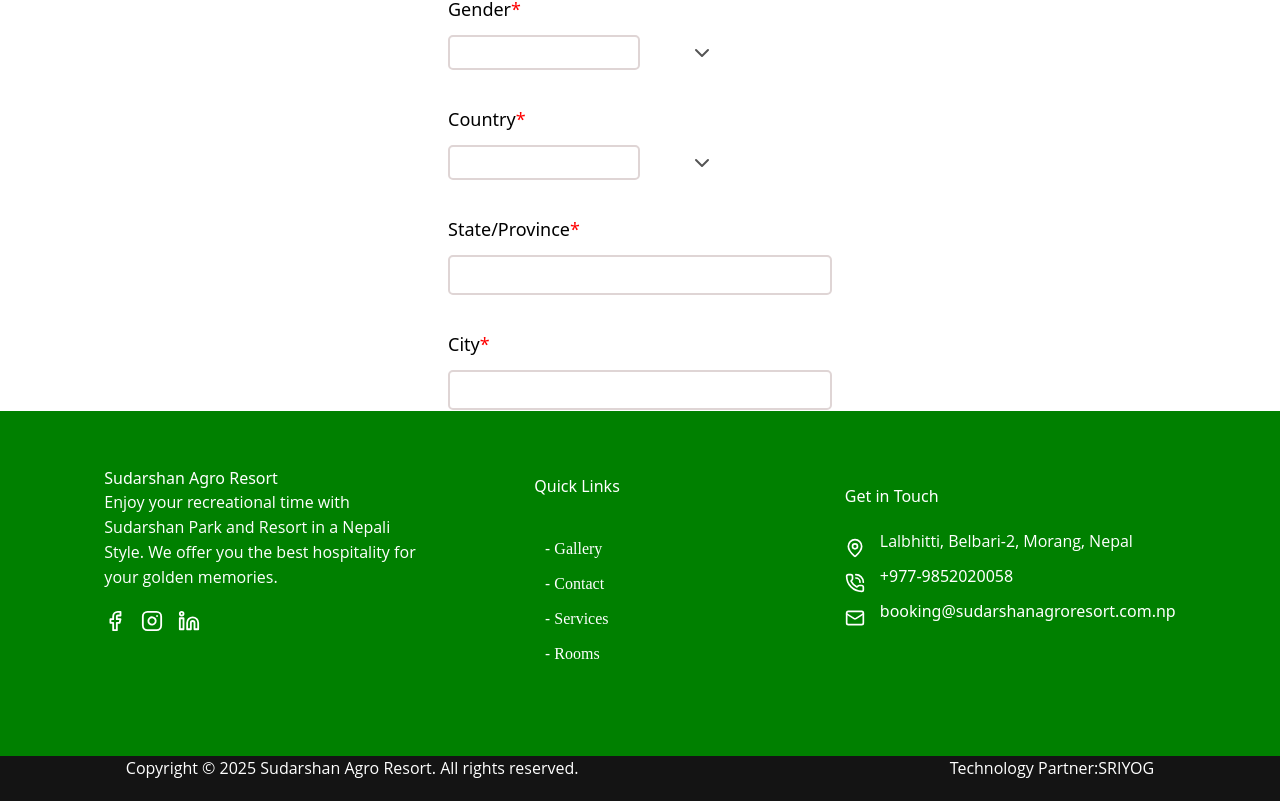
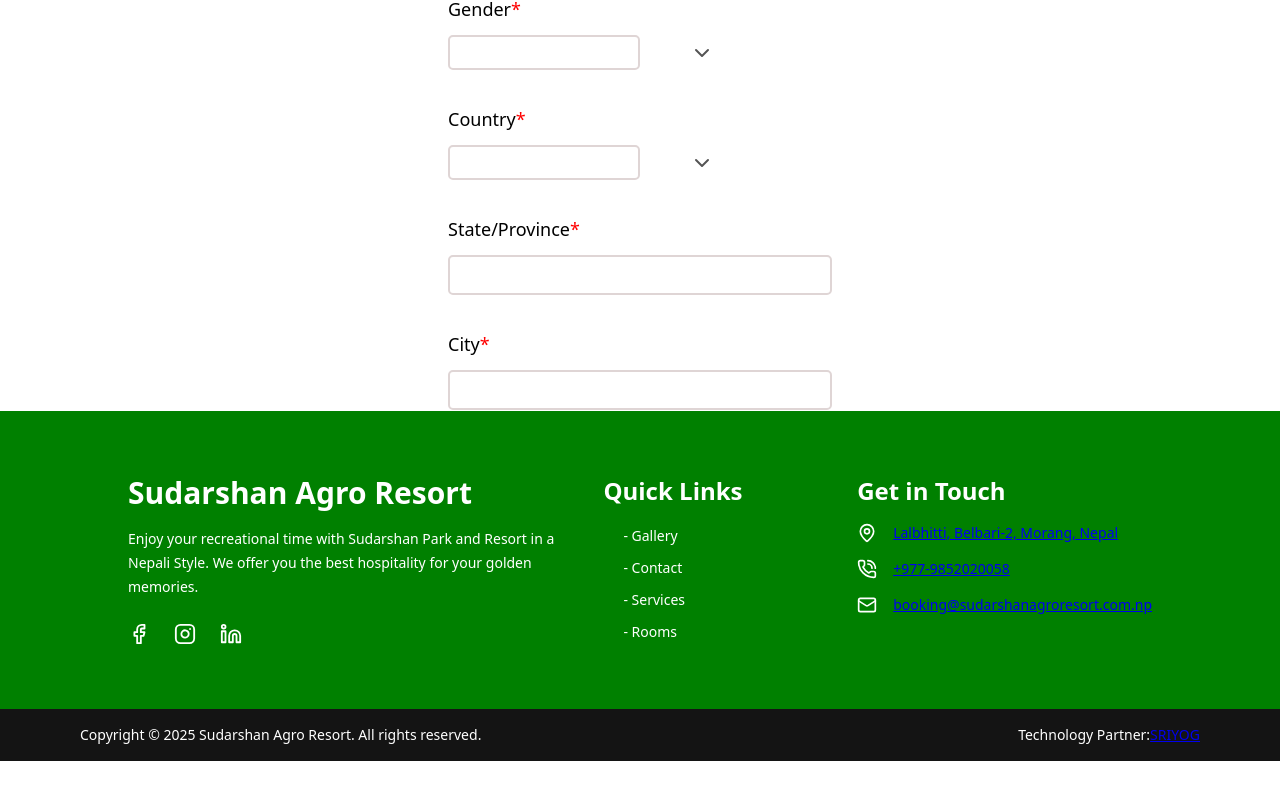
Before and after one commit to SRIYOGconsulting/sudarshanresort.com.np, a React (Vite) app: page /book in a window 1280 px wide. Shown: the part 715-1516 px from the top of the page. After the commit the page ends 1476 px from the top, so only its background shows below. Built offline with nearby package versions, Linux system fonts and the light colour scheme; a web font is replaced by a local one.

Commit message:
implemented tailwindcss in EnjoyAgro and Footer component

```diff
--- a/src/components/Footer.jsx
+++ b/src/components/Footer.jsx
@@ -1,21 +1,22 @@
 import { Link } from "react-router-dom";
-import style from '../styles/footer.module.css';
 import { Facebook, Instagram, Linkedin, Mail, MapPin, PhoneCall } from 'lucide-react';
 
 const Footer = () => {
   return (
-    <footer className={style.container_footer}>
+    <footer className="bg-[#008000] font-sans">
+      <div className="max-w-6xl mx-auto flex flex-col text-white">
         {/* Footer Hero Section */}
-      <div className={style.footer_hero_container}>
+        <div className="flex flex-col md:flex-row justify-between items-start gap-8 p-16">
           {/* About / Description */}
-        <div className={style.footer_header}>
-          <h1>Sudarshan Agro Resort</h1>
-          <p>
+          <div className="flex flex-col w-full md:w-2/3">
+            <div className="">
+              <h1 className="text-3xl font-semibold">Sudarshan Agro Resort</h1>
+              <p className="text-sm leading-6 mt-4">
                 Enjoy your recreational time with Sudarshan Park and Resort in a Nepali Style.
                 We offer you the best hospitality for your golden memories.
               </p>
               {/* Social Media Icons */}
-          <div className={style.social_media_icon_container}>
+              <div className="flex gap-6 mt-6">
                 <a
                   href="https://facebook.com"
                   target="_blank"
@@ -42,47 +43,48 @@
                 </a>
               </div>
             </div>
+          </div>
 
           {/* Quick Links */}
-        <div className={style.footer_nav}>
-          <h2>Quick Links</h2>
-          <ul className={style.dash_list}>
-            <li><Link className={style.nav_btn} to="/gallery">Gallery</Link></li>
-            <li><Link className={style.nav_btn} to="/contact">Contact</Link></li>
-            <li><Link className={style.nav_btn} to="/services">Services</Link></li>
-            <li><Link className={style.nav_btn} to="/rooms">Rooms</Link></li>
+          <div className="flex flex-col w-full md:w-1/3">
+            <h2 className="text-2xl font-semibold">Quick Links</h2>
+            <ul className="list-none pl-5 space-y-2 mt-4">
+              <li><Link className="text-white hover:text-[#0000EE] text-sm" to="/gallery">- Gallery</Link></li>
+              <li><Link className="text-white hover:text-[#0000EE] text-sm" to="/contact">- Contact</Link></li>
+              <li><Link className="text-white hover:text-[#0000EE] text-sm" to="/services">- Services</Link></li>
+              <li><Link className="text-white hover:text-[#0000EE] text-sm" to="/rooms">- Rooms</Link></li>
             </ul>
           </div>
 
           {/* Contact Info */}
-        <div className={style.container_contact_info}>
-          <h2>Get in Touch</h2>
-          <div className={style.location_container}>
-            <MapPin className={style.mappin} color="white" size={20} />
-            <p>Lalbhitti, Belbari-2, Morang, Nepal</p>
+          <div className="flex flex-col w-full md:w-1/3">
+            <h2 className="text-2xl font-semibold">Get in Touch</h2>
+            <div className="flex items-center gap-4 mb-4 mt-4">
+              <MapPin className="text-white" size={20} />
+              <a href="https://www.google.com/maps/dir//Sudarshan+Resort+Belbari+56600/@26.6581597,87.4082572,16z/data=!4m5!4m4!1m0!1m2!1m1!1s0x39ef658a3db38a5d:0xbfd3187bf701d864" target="_blank" className="text-[#0000EE] underline text-sm">Lalbhitti, Belbari-2, Morang, Nepal</a>
             </div>
-
-          <div className={style.phone_container}>
-            <PhoneCall className={style.mappin} color="white" size={20} />
-            <a href="tel:+9779852020058">+977-9852020058</a>
+            <div className="flex items-center gap-4 mb-4">
+              <PhoneCall className="text-white" size={20} />
+              <a href="tel:+9779852020058" className="text-[#0000EE] underline text-sm">+977-9852020058</a>
             </div>
-
-          <div className={style.mail_container}>
-            <Mail className={style.mappin} color="white" size={20} />
-            <a href="mailto:booking@sudarshanagroresort.com.np">
+            <div className="flex items-center gap-4 mb-4">
+              <Mail className="text-white" size={20} />
+              <a href="mailto:booking@sudarshanagroresort.com.np" className="text-[#0000EE] underline text-sm">
                 booking@sudarshanagroresort.com.np
               </a>
             </div>
           </div>
         </div>
+      </div>
 
       {/* Footer Bottom */}
-      <div className={style.container_bottom}>
-        <p>Copyright © 2025 Sudarshan Agro Resort. All rights reserved.</p>
-        <p>
+      <div className="bg-[#141414]">
+        <div className="max-w-6xl mx-auto flex flex-col md:flex-row justify-between items-center text-white p-4">
+          <p className="text-sm">Copyright © 2025 Sudarshan Agro Resort. All rights reserved.</p>
+          <p className="text-sm">
             Technology Partner:
             <a
-            className={style.pracas}
+              className="text-[#0000EE] underline"
               href="https://sriyog.com/"
               target="_blank"
               rel="noopener noreferrer"
@@ -91,6 +93,7 @@
             </a>
           </p>
         </div>
+      </div>
     </footer>
   );
 };
--- a/src/components/contact/contactContent/contactInfo.jsx
+++ b/src/components/contact/contactContent/contactInfo.jsx
@@ -11,7 +11,7 @@
         </div>
      <div className={style.contentWrapper}>
         <div className={style.sudarshanresort_header_line_wrapper}>
-        <h1>Sudarshan Agro Resort</h1>
+        <h2 className={style.h2}>Sudarshan Agro Resort</h2>
         <div className={style.line}></div>
         </div>
 
@@ -25,7 +25,7 @@
         </div>
 
          <div>
-            <h2>Email</h2>
+            <h2 className={style.h2}>Email</h2>
             <div className={style.icon_and_p_wrapper}>
             <Mail className={style.icon} />
             <p>booking@sudarshanagroresort.com.np</p>
@@ -34,7 +34,7 @@
         </div>
 
          <div>
-            <h2>Phone No.</h2>
+            <h2 className={style.h2}>Phone No.</h2>
             <div className={style.icon_and_p_wrapper}>
             <PhoneCall className={style.icon}  />
             <p>+977-9852020058</p>
--- a/src/styles/enjoyAgro.module.css
+++ /dev/null
@@ -1,119 +0,0 @@
-.hero {
-
-  width: 100%;
-  background-image:var(--bgImage);
-  background-size: cover;
-  background-position: center center;
-  background-attachment: fixed;  /* image stays fixed while scrolling */
-  overflow: hidden;
-
-}
-
-.overlay {
-  position: relative;
-  width: 100%;
-  height: 55vh;
-  display: flex;
-  flex-direction: column;
-  justify-content: center;
-  align-items: center;
-  background-color: rgba(0,0,0,0.4);
-  color: white;
-  text-align: center;
-  padding: 0 20px;
-}
-
-.overlay h1 {
-    font-size: 60px;
-    margin-bottom: 10px;
-    }
-.overlay h2 {
-    font-size: 64px;
-    margin-bottom: 20px;
-    font-weight: 100;
-    color: green;
-    }
-.overlay svg {
-
-    cursor: pointer;
-    transition: transform 0.3s;
- }
-.overlay svg:hover { transform: scale(1.2); }
-
-
-
-
-
-
-.hero_all_container{
-  position: relative;
-
-
-}
-.overlay5{
- position: fixed;
-  top: 0;
-  left: 0;
-  width: 100%;
-  height: 100vh;
-  background: rgba(0,0,0,0.7);
-  display: flex;
-  justify-content: center;
-  align-items: center;
-  z-index: 9999;
-}
-.frame_close_wrapper{
-  position:"relative";
-  display: flex;
-   margin-bottom: 25px;
-}
-
-.cross{
-  position:absolute;
-top: 0;
-display: flex;
-margin-left: 880px;
-margin-top: 200px;
-color: rgb(252, 252, 252);
-
-}
-.frame{
-   width:860px;
-      height:450px;
-}
-.CirclePlay:hover{
-    transform: scale(1);
-    animation: popUpDown 0.5s ease-in-out infinite;
-}
-@keyframes popUpDown {
-  0% {
-    transform: translateY(0) scale(0.9);
-  }
-  50% {
-    transform: translateY(1) scale(0.9);
-  }
-  100% {
-    transform: translateY(1) scale(0.9);
-  }
-
-}
-
-
-
-
-/* responsive for mobile */
-@media screen and (max-width: 480px) {
-.frame{
-   width:400px;
-      height:250px;
-}
-.cross{
-  position:absolute;
-top: 0;
-display: flex;
-margin-left: 360px;
-margin-top: 280px;
-color: rgb(252, 252, 252);
-
-}
-}
--- a/src/styles/footer.module.css
+++ /dev/null
@@ -1,186 +0,0 @@
-
-.container_footer{
-    display: flex;
-    flex-direction: column;
-    justify-content: center;
-    background-color: red;
-
-}
-.footer_hero_container{
-     display: flex;
-    align-items: center;
-    justify-content:center;
-    gap: 100px;
-    background-color: green;
-    color: white;
-    padding: 30px;
-
-}
-
-.footer_nav , .container_contact_info {
-    margin-bottom: 55px;
-}
-
-.footer_header{
-    display: flex;
-    flex-direction: column;
-    justify-content: center;
-    width: 330px;
-
-
-
-}
-
-.footer_header p{
-    font-size: 16px;
-    line-height: 25px;
-    width: 95%;
-    height: auto ;
-    text-align: left;
-    font-family: 'Open Sans';
-    color: white;
-
-
-}
-.social_media_icon_container{
-    display: flex;
-    gap: 15px;
-    margin-top: 20px;
-
-     width: fit-content;
-    margin-bottom: 70px;
-}
-.footer_nav{
-    display: flex;
-    flex-direction: column;
-
-    margin-right: 125px;
-
-}
-.footer_nav h2{
-    line-height: 90px;
-    /* margin-bottom: 15px; */
-
-}
-
-ul{
-    line-height: 35px;
-    /* color: white; */
-
-}
-.nav_btn{
-    color: white;
-    text-decoration: none;
-    font-family: 'Poppin';
-    font-weight: 400;
-
-
-}
-.dash_list{
-    list-style-type: "- ";
-  padding-left: 20px;
-
-}
-
-/* below this container contact div css */
-
-.container_contact_info{
-    display: flex;
-    flex-direction: column;
-
-
-}
-.container_contact_info p{
-    font-family: 'Open Sans';
-    font-size: 16px;
-
-    color: white;
-}
-.container_contact_info h2{
-    margin-bottom: 15px;
-
-}
-
-.mappin{
-    /* background-color: red; */
-    margin-top: 15px;
-
-}
-
-
-.location_container,
-.phone_container,
-.mail_container{
-    display: flex;
-    align-items: center;
-    gap: 15px;
-
-    /* line-height: normal; */
-}
-
-.container_bottom{
-    display: flex;
-    /* align-items: center; */
-    justify-content: center;
-    font-size: 16px;
-    color: white;
-    height: 45px;
-    gap: 29%;
-    background-color: #141414;
-}
-.container_bottom p{
-     font-family: 'Open Sans';
-     color: white;
-
-}
-.pracas{
-    text-decoration: none;
-
-
-}
-
-
-
-
-
-
-/* mobile responsive */
-
-@media screen and (max-width: 480px) {
-.container_footer{
-    display: flex;
-    flex-direction: column;
-    justify-content:flex-start;
-
-
-}
-.footer_hero_container{
-    display: flex;
-    flex-direction: column;
-    align-items: flex-start;
-    justify-content:flex-start;
-    gap: 0;
-
-}
-
-.footer_nav , .container_contact_info {
-    margin-bottom: 15px;
-}
-.social_media_icon_container{
-
-    margin-bottom: 10px;
-}
-.container_bottom{
-    display: flex;
-    flex-direction: column;
-    align-items: center;
-    justify-content: center;
-    font-size: 16px;
-    color: white;
-    height:fit-content;
-    gap: 1px;
-
-    background-color: #141414;
-
-}
-}
```
Also changed, not shown: src/components/EnjoyAgro.jsx (+35 -26 lines). Lines whose indentation alone changed are shown as unchanged.
